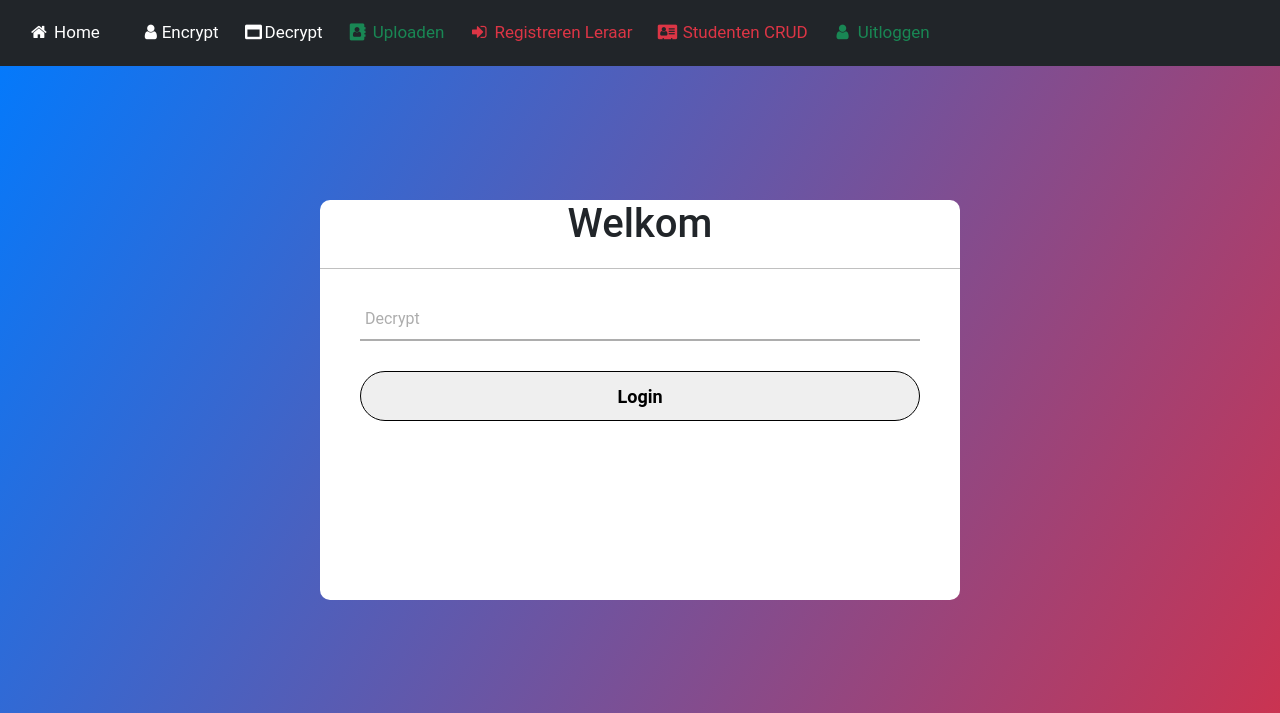
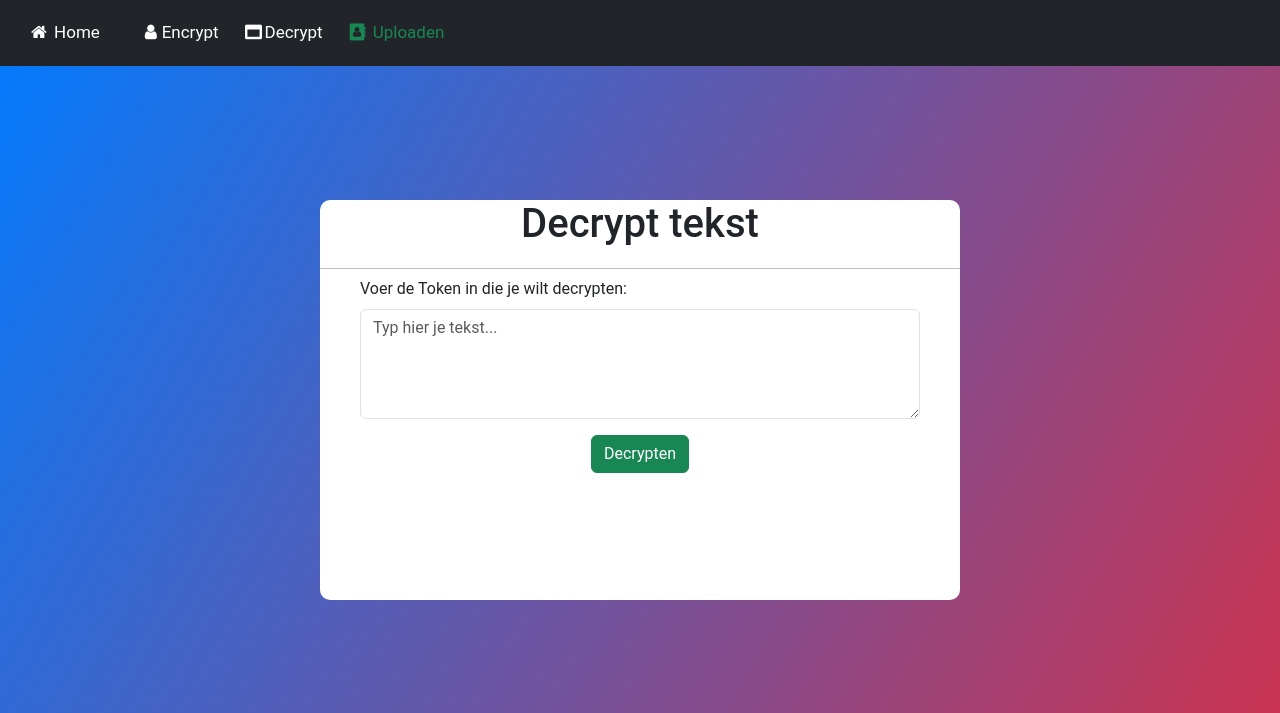
Before and after one commit to Nosair-1063157/our-transfer, a Flask app: page /decrypt in a window 1280 px wide. Shown: the top 713 px of the page. Run offline with Flask 3, Linux system fonts and the light colour scheme.

Commit message:
symmetirsch encrypt en decrypt tekst gefixt

```diff
--- a/app.py
+++ b/app.py
@@ -30,22 +30,28 @@ def home():
 
 @app.route("/encrypt", methods=["GET", "POST"])
 def encrypt():
+    encrypted_text = None
     if request.method == "POST":
         text = request.form['text']
         print("tekst te encrypten:", text)
-        encypted_text = encrypt_text(text)
-        print("Encrypted text:", encypted_text)
-        return render_template('encrypt.html', encrypted_text=encypted_text)
+        encrypted_text = encrypt_text(text)
+        print("Encrypted text:", encrypted_text)
+        encrypted_text = encrypted_text.decode()
+        return render_template('encrypt.html', encrypted_text=encrypted_text)
     return render_template('encrypt.html')
 
 @app.route("/decrypt", methods=["GET", "POST"])
 def decrypt():
     if request.method == "POST":
-        text = request.form['text']
-        print("tekst te decrypten:", text)
-        decrypted_text = decrypt_text(text)
-        print("Decrypted text:", decrypted_text)
-        return render_template('decrypt.html', decrypted_text=decrypted_text)
+        token = request.form['token'].strip()
+
+        try:
+            decrypted_text = decrypt_text(token)
+            print("Decrypted text:", decrypted_text)
+        except Exception as e:
+            print("Decryptiefout:", e)
+
+        return render_template("decrypt.html", decrypted_text=decrypted_text)
     return render_template('decrypt.html')
 
 @app.route("/upload", methods=["GET", "POST"])
--- a/templates/decrypt.html
+++ b/templates/decrypt.html
@@ -4,15 +4,24 @@
 
 <div class="container">
     <div class="center">
-        <h1>Welkom</h1>
-        <form action="" method="POST">
-            <div class="txt_field">
-                <input type="text" name="username" required>
-                <span></span>
-                <label>Decrypt</label>
+        <h1>Decrypt tekst</h1>
+        <form method="POST" action="">
+            <div class="mb-3">
+                <label for="token" id = token class="form-label">Voer de Token in die je wilt decrypten:</label>
+                <textarea name="token" class="form-control" rows="4" placeholder="Typ hier je tekst..." required></textarea>
             </div>
-            <input name="submit" type="submit" value="Login">
+            <div class="text-center">
+                <button type="submit" class="btn btn-success">Decrypten</button>
+            </div>
         </form>
+
+        {% if decrypted_text %}
+        <hr>
+        <div class="mt-4">
+            <h3>Decrypted Tekst:</h3>
+            <pre class="bg-light p-3 border rounded">{{ decrypted_text }}</pre>
+            </div>
+        {% endif %}
     </div>
 </div>
 
--- a/templates/navbar.html
+++ b/templates/navbar.html
@@ -5,13 +5,6 @@
 
 
     <a class="nav-link text-success" href="/upload"><i class="fa fa-fw fa-address-book"></i> Uploaden</a>
-    <a class="nav-link text-danger" href="/add_teacher"><i class="fa fa-fw fa-sign-in"></i> Registreren Leraar</a>
-
-
-
-    <a class="nav-link text-danger" href="/students"><i class="fa fa-fw fa-address-card"></i> Studenten CRUD</a>
-    <a class="nav-link text-success" href="/logout"><i class="fa fa-fw fa-user"></i> Uitloggen</a>
-
 
     <span class="navbar-text text-warning ms-auto">
 
--- a/templates/upload.html
+++ b/templates/upload.html
@@ -4,7 +4,7 @@
 
 <div class="container">
     <div class="center">
-        <h1>Encrypt tekst</h1>
+        <h1>Upload een Bestand</h1>
         <form method="POST" enctype="multipart/form-data">
             <div class="mb-3">
                 <label class="form-label">Upload een bestand:</label>
```
